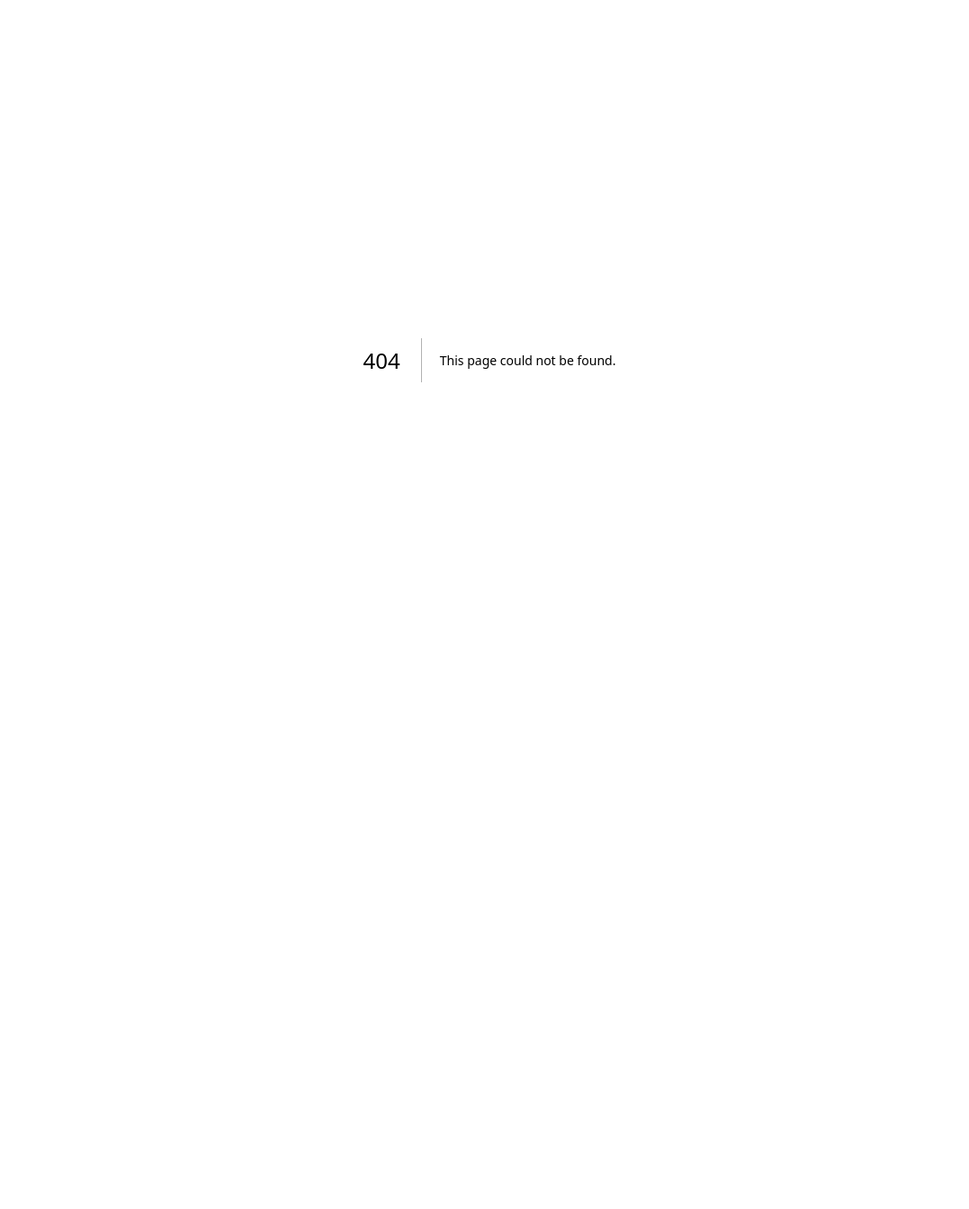
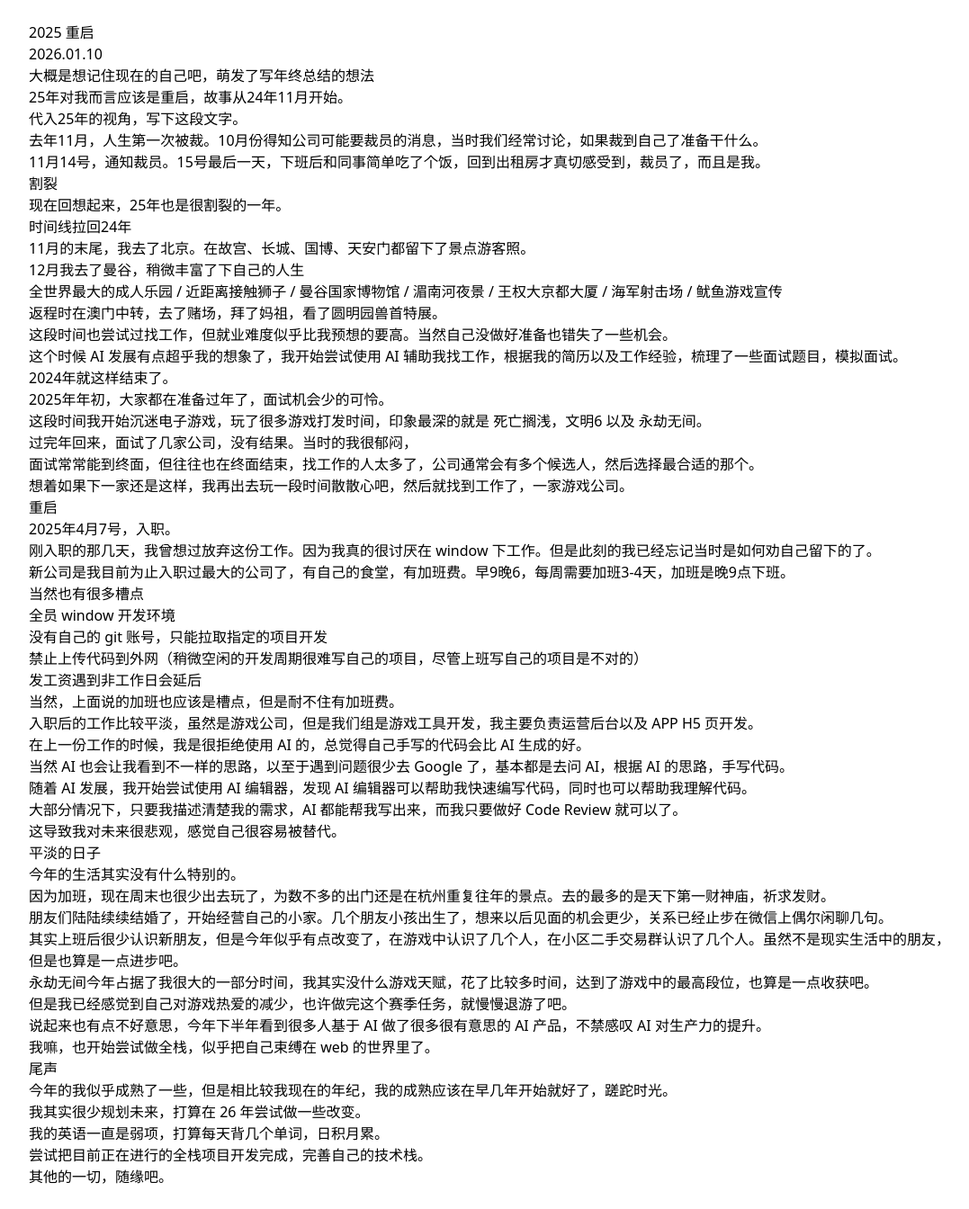
Before and after one commit to seeintea/idee, a Next.js app: page /eoy-review/2025 in a window 1280 px wide. Before the commit this address had no page. Shown: the whole page at 90% size, without its empty margins (96-1173 px from the left). Before the commit the page ends 800 px from the top, so only its background shows below. Built offline with nearby package versions, Linux system fonts and the light colour scheme.

Commit message:
feat(app): restructure app layout and add MDX support
- Move main page to app/(app) directory
- Add MDX components and configuration
- Create layout components for app and eoy-review sections
- Add 2025 review page in MDX format
- Update next.config and package.json for MDX support

```diff
--- /dev/null
+++ b/app/(app)/layout.tsx
@@ -0,0 +1,7 @@
+export default function AppLayout({
+  children,
+}: Readonly<{
+  children: React.ReactNode;
+}>) {
+  return <main className={"w-5xl mx-auto py-6"}>{children}</main>;
+}
--- /dev/null
+++ b/app/(app)/page.tsx
@@ -0,0 +1,9 @@
+import Link from "next/link";
+
+export default function Index() {
+  return (
+    <div>
+      <Link href="/eoy-review/2025">2025：重启</Link>
+    </div>
+  );
+}
--- /dev/null
+++ b/app/eoy-review/2025/page.mdx
@@ -0,0 +1,101 @@
+# 2025 重启
+
+2026.01.10
+
+> 大概是想记住现在的自己吧，萌发了写年终总结的想法
+
+> 25年对我而言应该是重启，故事从24年11月开始。
+
+> 代入25年的视角，写下这段文字。
+
+去年11月，人生第一次被裁。10月份得知公司可能要裁员的消息，当时我们经常讨论，如果裁到自己了准备干什么。
+
+11月14号，通知裁员。15号最后一天，下班后和同事简单吃了个饭，回到出租房才真切感受到，裁员了，而且是我。
+
+## 割裂
+
+现在回想起来，25年也是很割裂的一年。
+
+时间线拉回24年
+
+11月的末尾，我去了北京。在故宫、长城、国博、天安门都留下了景点游客照。
+
+12月我去了曼谷，稍微丰富了下自己的人生
+
+> 全世界最大的成人乐园 / 近距离接触狮子 / 曼谷国家博物馆 / 湄南河夜景 / 王权大京都大厦 / 海军射击场 / 鱿鱼游戏宣传
+
+返程时在澳门中转，去了赌场，拜了妈祖，看了圆明园兽首特展。
+
+这段时间也尝试过找工作，但就业难度似乎比我预想的要高。当然自己没做好准备也错失了一些机会。
+
+这个时候 AI 发展有点超乎我的想象了，我开始尝试使用 AI 辅助我找工作，根据我的简历以及工作经验，梳理了一些面试题目，模拟面试。
+
+2024年就这样结束了。
+
+2025年年初，大家都在准备过年了，面试机会少的可怜。
+
+这段时间我开始沉迷电子游戏，玩了很多游戏打发时间，印象最深的就是 死亡搁浅，文明6 以及 永劫无间。
+
+过完年回来，面试了几家公司，没有结果。当时的我很郁闷，
+
+面试常常能到终面，但往往也在终面结束，找工作的人太多了，公司通常会有多个候选人，然后选择最合适的那个。
+
+想着如果下一家还是这样，我再出去玩一段时间散散心吧，然后就找到工作了，一家游戏公司。
+
+## 重启
+
+2025年4月7号，入职。
+
+刚入职的那几天，我曾想过放弃这份工作。因为我真的很讨厌在 window 下工作。但是此刻的我已经忘记当时是如何劝自己留下的了。
+
+新公司是我目前为止入职过最大的公司了，有自己的食堂，有加班费。早9晚6，每周需要加班3-4天，加班是晚9点下班。
+
+当然也有很多槽点
+
+- 全员 window 开发环境
+- 没有自己的 git 账号，只能拉取指定的项目开发
+- 禁止上传代码到外网（稍微空闲的开发周期很难写自己的项目，尽管上班写自己的项目是不对的）
+- 发工资遇到非工作日会延后
+
+当然，上面说的加班也应该是槽点，但是耐不住有加班费。
+
+入职后的工作比较平淡，虽然是游戏公司，但是我们组是游戏工具开发，我主要负责运营后台以及 APP H5 页开发。
+
+在上一份工作的时候，我是很拒绝使用 AI 的，总觉得自己手写的代码会比 AI 生成的好。
+
+当然 AI 也会让我看到不一样的思路，以至于遇到问题很少去 Google 了，基本都是去问 AI，根据 AI 的思路，手写代码。
+
+随着 AI 发展，我开始尝试使用 AI 编辑器，发现 AI 编辑器可以帮助我快速编写代码，同时也可以帮助我理解代码。
+
+大部分情况下，只要我描述清楚我的需求，AI 都能帮我写出来，而我只要做好 Code Review 就可以了。
+
+这导致我对未来很悲观，感觉自己很容易被替代。
+
+## 平淡的日子
+
+今年的生活其实没有什么特别的。
+
+因为加班，现在周末也很少出去玩了，为数不多的出门还是在杭州重复往年的景点。去的最多的是天下第一财神庙，祈求发财。
+
+朋友们陆陆续续结婚了，开始经营自己的小家。几个朋友小孩出生了，想来以后见面的机会更少，关系已经止步在微信上偶尔闲聊几句。
+
+其实上班后很少认识新朋友，但是今年似乎有点改变了，在游戏中认识了几个人，在小区二手交易群认识了几个人。虽然不是现实生活中的朋友，但是也算是一点进步吧。
+
+永劫无间今年占据了我很大的一部分时间，我其实没什么游戏天赋，花了比较多时间，达到了游戏中的最高段位，也算是一点收获吧。
+
+但是我已经感觉到自己对游戏热爱的减少，也许做完这个赛季任务，就慢慢退游了吧。
+
+说起来也有点不好意思，今年下半年看到很多人基于 AI 做了很多很有意思的 AI 产品，不禁感叹 AI 对生产力的提升。
+
+我嘛，也开始尝试做全栈，似乎把自己束缚在 web 的世界里了。
+
+## 尾声
+
+今年的我似乎成熟了一些，但是相比较我现在的年纪，我的成熟应该在早几年开始就好了，蹉跎时光。
+
+我其实很少规划未来，打算在 26 年尝试做一些改变。
+
+- 我的英语一直是弱项，打算每天背几个单词，日积月累。
+- 尝试把目前正在进行的全栈项目开发完成，完善自己的技术栈。
+
+其他的一切，随缘吧。
--- /dev/null
+++ b/app/eoy-review/layout.tsx
@@ -0,0 +1,7 @@
+export default function EOYReviewLayout({
+  children,
+}: Readonly<{
+  children: React.ReactNode;
+}>) {
+  return <main className={"w-5xl mx-auto py-6"}>{children}</main>;
+}
--- a/app/page.tsx
+++ /dev/null
@@ -1,3 +0,0 @@
-export default function Index() {
-  return <div>empty</div>;
-}
--- /dev/null
+++ b/mdx-components.tsx
@@ -0,0 +1,7 @@
+import type { MDXComponents } from "mdx/types";
+
+const components: MDXComponents = {};
+
+export function useMDXComponents(): MDXComponents {
+  return components;
+}
--- a/next.config.ts
+++ b/next.config.ts
@@ -1,10 +1,12 @@
+import createMDX from "@next/mdx";
 import type { NextConfig } from "next";
 
 const nextConfig: NextConfig = {
   reactCompiler: true,
+  pageExtensions: ["tsx", "mdx", "ts", "md", "js", "jsx"],
   experimental: {
     viewTransition: true,
   },
 };
 
-export default nextConfig;
+export default createMDX({})(nextConfig);
--- a/package.json
+++ b/package.json
@@ -11,6 +11,9 @@
     "prepare": "husky"
   },
   "dependencies": {
+    "@mdx-js/loader": "^3.1.1",
+    "@mdx-js/react": "^3.1.1",
+    "@next/mdx": "^16.1.1",
     "lucide-react": "^0.562.0",
     "next": "16.1.1",
     "react": "19.2.3",
@@ -23,6 +26,7 @@
     "@commitlint/config-conventional": "^20.3.1",
     "@prettier/plugin-oxc": "^0.1.3",
     "@tailwindcss/postcss": "^4.1.18",
+    "@types/mdx": "^2.0.13",
     "@types/node": "^25.0.5",
     "@types/react": "^19.2.7",
     "@types/react-dom": "^19.2.3",
```
Also changed, not shown: 1 other file (tests, documents, lock files or other folders).
